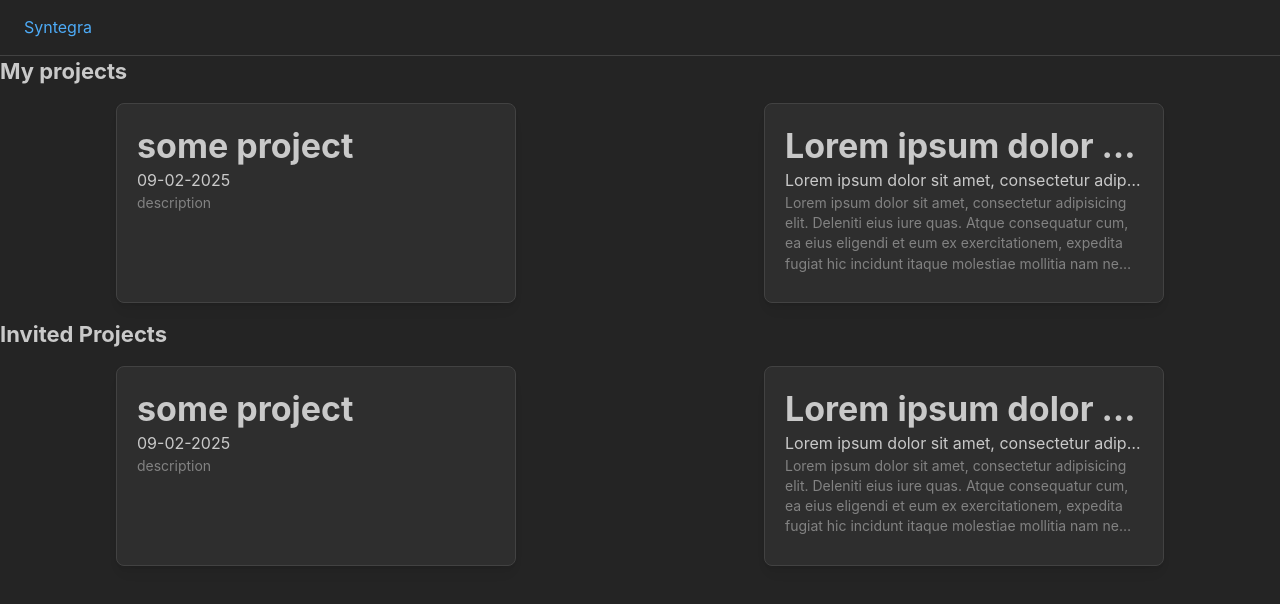
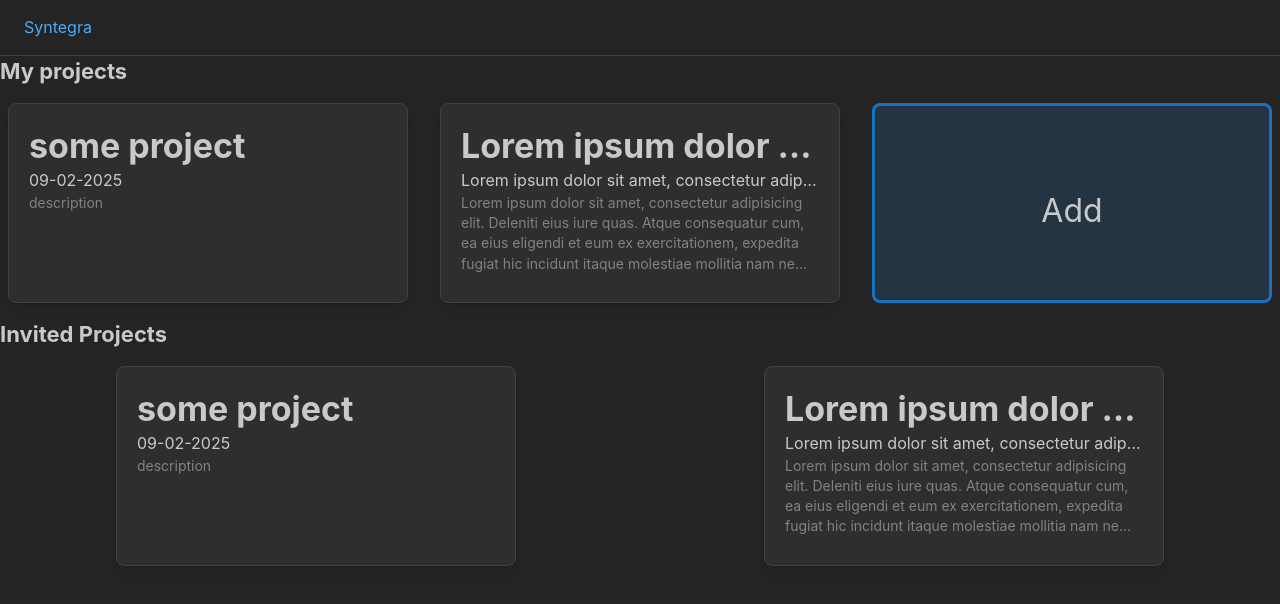
Before and after one commit to Oxule/Syntegra, a React (Vite) app in the folder frontend/: page / in a window 1280 px wide. Shown: the top 604 px of the page. Built offline with nearby package versions, Linux system fonts and the light colour scheme.

Commit message:
Frontend: Projects page "add" button

```diff
--- a/frontend/src/Projects.jsx
+++ b/frontend/src/Projects.jsx
@@ -1,17 +1,23 @@
-import {Card, Title, Text} from "@mantine/core";
+import {Card, Title, Text, Button} from "@mantine/core";
 
 function Projects() {
 
     function Project({info}){
         return <a href={"/"+info.uuid}>
                 <Card shadow="sm" padding="lg" radius="md" withBorder className={"projects-card button-raw"}>
-                <Title truncate="end" lineClamp={1} className={"overflow-1"}>{info.name}</Title>
+                    <Title truncate="end" lineClamp={1} className={"overflow-1"}>{info.name}</Title>
 
-                <Text truncate="end" className={"overflow-1"}>{info.createdAt}</Text>
+                    <Text truncate="end" className={"overflow-1"}>{info.createdAt}</Text>
 
-                <Text lineClamp={4} size="sm" c="dimmed" className={"autoalt"}>{info.description}</Text>
+                    <Text lineClamp={4} size="sm" c="dimmed" className={"autoalt"}>{info.description}</Text>
             </Card>
         </a>
+    }
+
+    function AddProjectButton(){
+        return <div className={"projects-card button-raw add-button"}>
+            Add
+        </div>;
     }
 
     return (
@@ -31,6 +37,7 @@ function Projects() {
                     createdAt: "Lorem ipsum dolor sit amet, consectetur adipisicing elit. Deleniti eius iure quas. Atque consequatur cum, ea eius eligendi et eum ex exercitationem, expedita fugiat hic incidunt itaque molestiae mollitia nam nemo nisi odit officia pariatur perferendis repellendus saepe, vitae. Dolores, facilis, molestiae. Corporis eveniet excepturi magni, non reprehenderit sequi voluptate.",
                     uuid: "123"
                 }}/>
+                <AddProjectButton/>
             </div>
             <Title order={3} style={{marginBottom: "16px", marginTop: "16px"}}>Invited Projects</Title>
             <div className={"projects-grid"}>
--- a/frontend/src/index.css
+++ b/frontend/src/index.css
@@ -15,6 +15,16 @@
     height: 200px;
     margin: auto;
 }
+.add-button{
+    border-width: 1px;
+    border: solid;
+    background-color: var(--mantine-color-blue-light);
+    border-color: var(--mantine-primary-color-filled);
+    border-radius: 0.5rem;
+    text-align: center;
+    padding-top: calc(25% - 0.75em);
+    font-size: 2rem;
+}
 a{
     text-decoration: none;
 }
```
